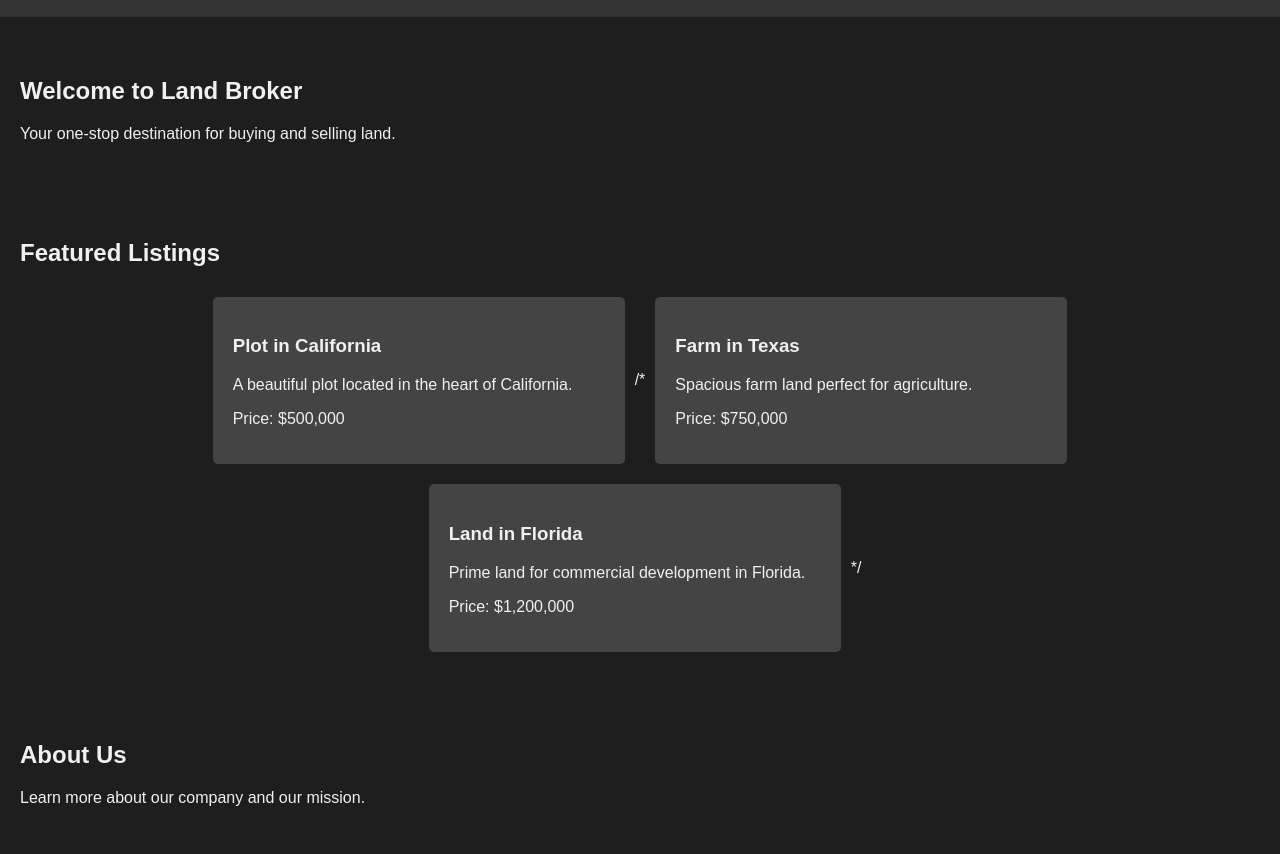
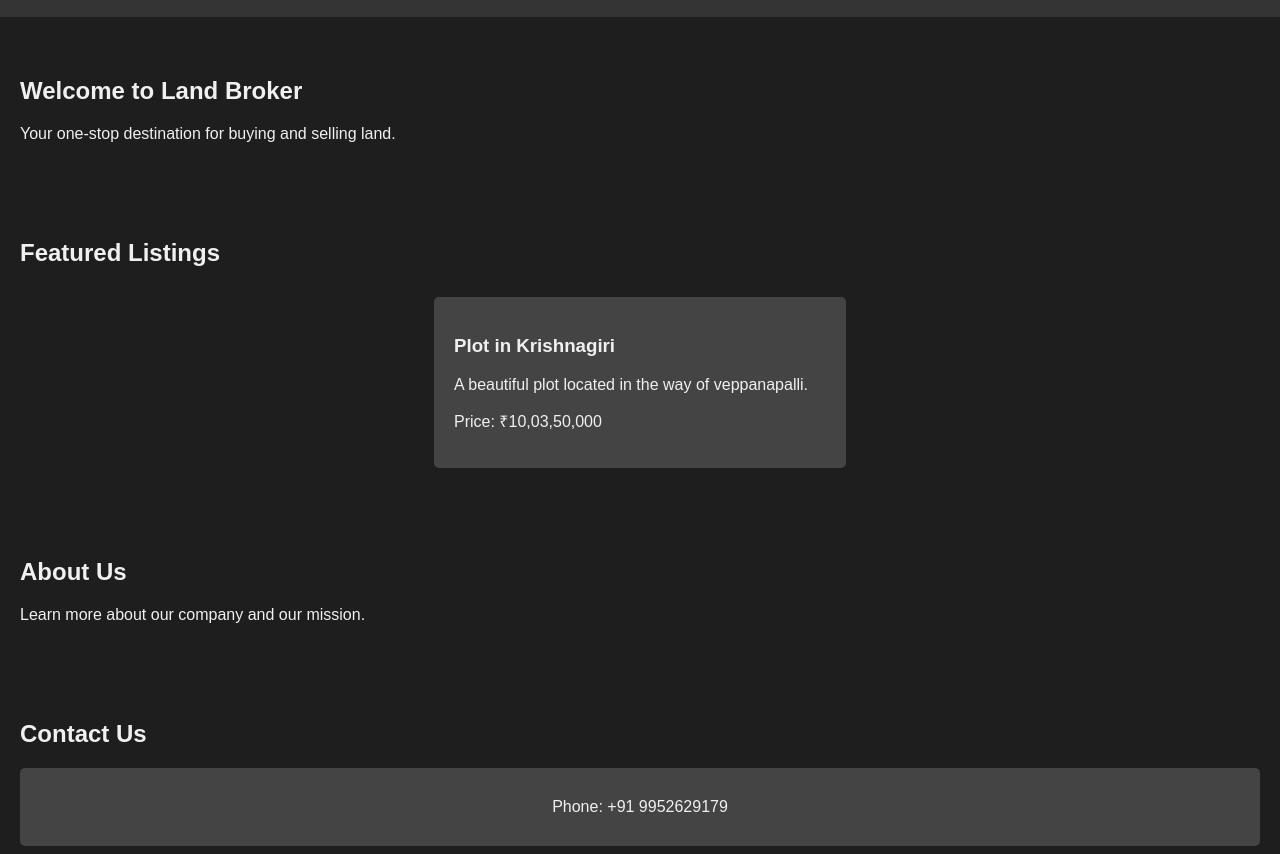
Before and after one commit to RM2922/land_broker, a plain HTML site: page index.html in a window 1280 px wide. Shown: the part 98-952 px from the top of the page. Drawn offline with Linux system fonts and the light colour scheme.

Commit message:
Update index.html

```diff
--- a/index.html
+++ b/index.html
@@ -131,25 +131,11 @@
         <div id="listing-container">
             <div class="listing">
                 <a href="california.html">
-                    <h3>Plot in California</h3>
-                    <p>A beautiful plot located in the heart of California.</p>
-                    <p>Price: $500,000</p>
+                    <h3>Plot in Krishnagiri</h3>
+                    <p>A beautiful plot located in the way of veppanapalli.</p>
+                    <p>Price: ₹10,03,50,000</p>
                 </a>
             </div>
-            /*<div class="listing">
-                <a href="texas.html">
-                    <h3>Farm in Texas</h3>
-                    <p>Spacious farm land perfect for agriculture.</p>
-                    <p>Price: $750,000</p>
-                </a>
-            </div>
-            <div class="listing">
-                <a href="florida.html">
-                    <h3>Land in Florida</h3>
-                    <p>Prime land for commercial development in Florida.</p>
-                    <p>Price: $1,200,000</p>
-                </a>
-            </div>*/
         </div>
     </section>
 
@@ -161,7 +147,7 @@
     <section id="contact">
         <h2>Contact Us</h2>
         <div id="contact-info">
-            <p>Phone: +1 (123) 456-7890</p>
+            <p>Phone: +91 9952629179 </p>
         </div>
     </section>
 
```
